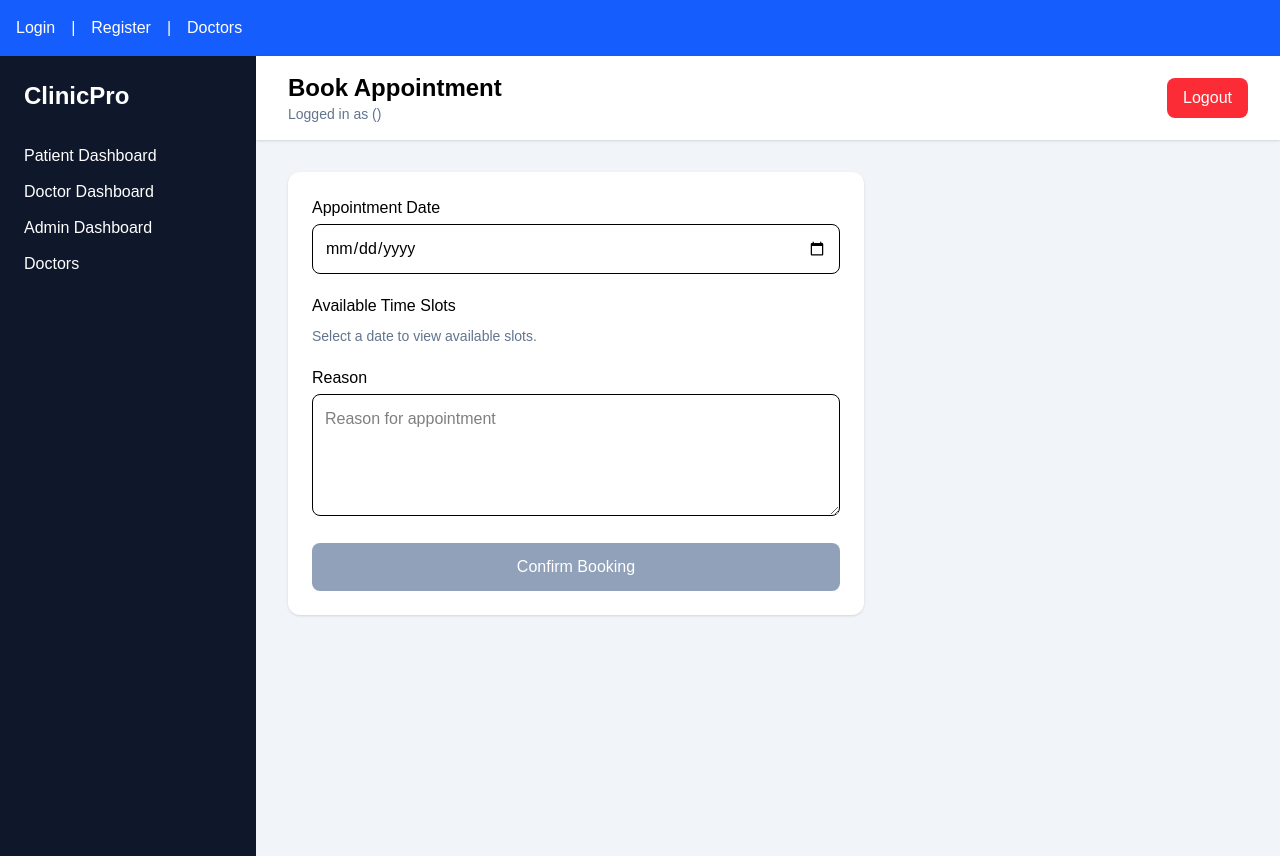
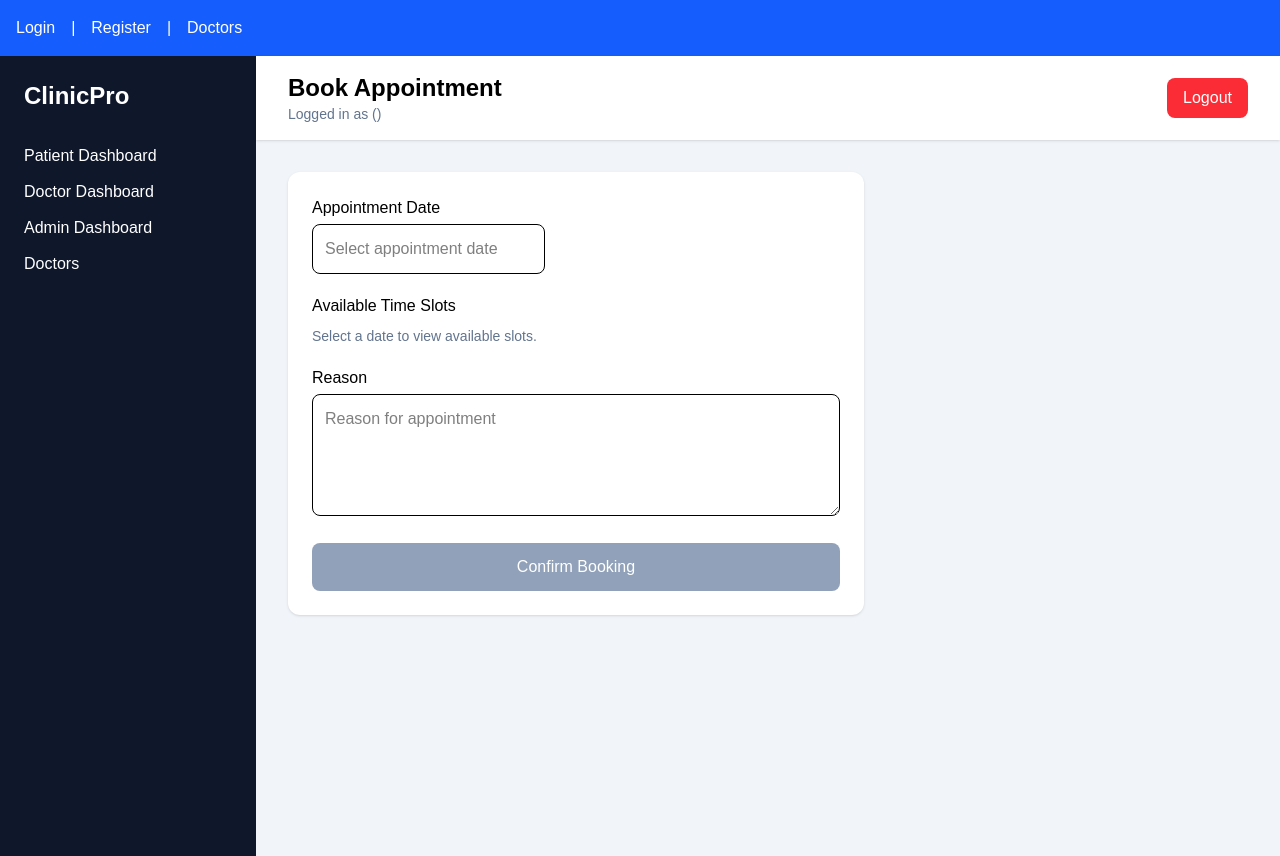
Before and after one commit to maryamastic/clinicpro-saas, a React (Vite) app in the folder client/: page /book-appointment/1 in a window 1280 px wide. Built offline with nearby package versions, Linux system fonts and the light colour scheme.

Commit message:
real datepicker is added

```diff
--- a/client/package.json
+++ b/client/package.json
@@ -13,6 +13,7 @@
     "@tailwindcss/vite": "^4.3.2",
     "axios": "^1.18.1",
     "react": "^19.2.7",
+    "react-datepicker": "^9.1.0",
     "react-dom": "^19.2.7",
     "react-router-dom": "^7.18.1",
     "react-toastify": "^11.1.0",
--- a/client/src/pages/BookAppointment.jsx
+++ b/client/src/pages/BookAppointment.jsx
@@ -3,6 +3,8 @@ import { useParams, useNavigate } from "react-router-dom";
 import API from "../services/api";
 import DashboardLayout from "../components/DashboardLayout";
 import { toast } from "react-toastify";
+import DatePicker from "react-datepicker";
+import "react-datepicker/dist/react-datepicker.css";
 
 function BookAppointment() {
     const { doctorId } = useParams();
@@ -10,6 +12,7 @@ function BookAppointment() {
 
     const [availableSlots, setAvailableSlots] = useState([]);
     const [loadingSlots, setLoadingSlots] = useState(false);
+    const [selectedDate, setSelectedDate] = useState(null);
 
     const [form, setForm] = useState({
         appointmentDate: "",
@@ -75,12 +78,21 @@ function BookAppointment() {
                 <form onSubmit={handleBook} className="space-y-5">
                     <div>
                         <label className="block mb-1 font-medium">Appointment Date</label>
-                        <input
-                            type="date"
-                            name="appointmentDate"
-                            value={form.appointmentDate}
-                            onChange={handleChange}
-                            required
+                        <DatePicker
+                            selected={selectedDate}
+                            onChange={(date) => {
+                                setSelectedDate(date);
+
+                                const formattedDate = date.toISOString().split("T")[0];
+
+                                setForm({
+                                    ...form,
+                                    appointmentDate: formattedDate,
+                                    appointmentTime: "",
+                                });
+                            }}
+                            minDate={new Date()}
+                            placeholderText="Select appointment date"
                             className="w-full border p-3 rounded-lg"
                         />
                     </div>
@@ -111,8 +123,8 @@ function BookAppointment() {
                                     key={time}
                                     onClick={() => selectTime(time)}
                                     className={`border py-3 rounded-lg ${form.appointmentTime === time
-                                            ? "bg-blue-600 text-white border-blue-600"
-                                            : "bg-white text-slate-700"
+                                        ? "bg-blue-600 text-white border-blue-600"
+                                        : "bg-white text-slate-700"
                                         }`}
                                 >
                                     {time}
```
Also changed, not shown: 1 other file (tests, documents, lock files or other folders).
